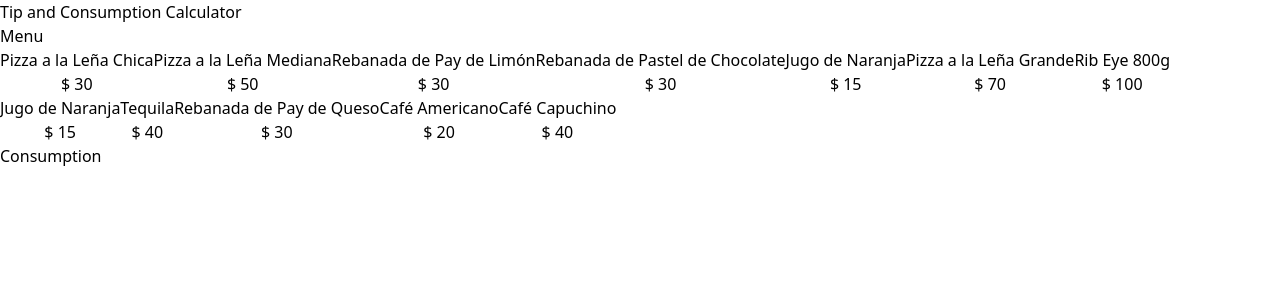
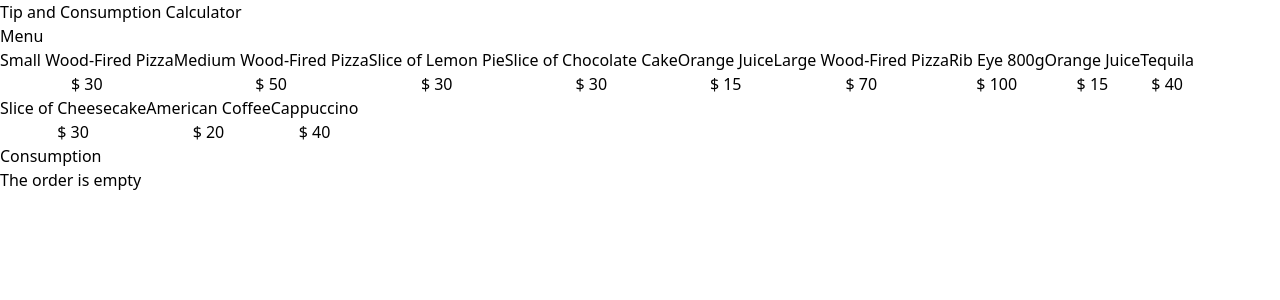
Before and after one commit to milagrosniro/tip-calculatorr, a React (Vite) app: page / in a window 1280 px wide. Shown: the top 300 px of the page. Built offline with nearby package versions, Linux system fonts and the light colour scheme.

Commit message:
deleteOrder

```diff
--- a/src/App.tsx
+++ b/src/App.tsx
@@ -5,19 +5,19 @@ import useOrder from "./components/hooks/useOrder";
 
 const App = () => {
 
-  const {addItem, order} = useOrder();
+  const {addItem, order, deleteOrder} = useOrder();
 
   return (
-    <>
+    <div className=" h-full">
     <Header/>
-    <main className=" max-w-7xl mx-auto py-20 grid md:grid-cols-2">
+    <main className=" max-w-7xl mx-auto py-20 grid md:grid-cols-2 h-full">
       <Menu addItem={addItem}/>
-      <Consumption order={order}/>
+      <Consumption order={order} deleteOrder={deleteOrder}/>
 
 
 
     </main>
-    </>
+    </div>
   )
 }
 
--- a/src/components/Consumption/ConsumptionItem/consumptionItem.types.ts
+++ b/src/components/Consumption/ConsumptionItem/consumptionItem.types.ts
@@ -1,5 +1,6 @@
 import { IOrderItem } from "../../../types";
 
 export interface IConsumptionItemProps{
-    item: IOrderItem
+    item: IOrderItem;
+    deleteOrder: (value: IOrderItem) => void;
 }
--- a/src/components/Consumption/ConsumptionItem/index.tsx
+++ b/src/components/Consumption/ConsumptionItem/index.tsx
@@ -1,20 +1,31 @@
+import { formatCurrency } from "../../../helpers"
 import { IConsumptionItemProps } from "./consumptionItem.types"
 
-const ConsumptionItem = ({item}: IConsumptionItemProps) => {
+const ConsumptionItem = ({item, deleteOrder}: IConsumptionItemProps) => {
     const {name, price, quantity} = item
   return (
-    <>
+
     <div
-    className=" border-2 border-teal-400 rounded-md hover:bg-teal-200 w-full p-3 flex justify-between"
+    className=" flex justify-between items-center border-t border-gray-200 py-5 last-of-type:border-b"
     >
 
-    <p>{name}</p>
-    <p>{quantity}</p>
-    <p className=" font-black">$ {price}</p>
+    <div>
+
+    <p>{name} - {formatCurrency(price)} </p>
+    <p className=" font-black">Quantity: {quantity} - {formatCurrency(price*quantity)} </p>
+    </div>
+
+<div>
+
+    <button
+    className=" flex items-center justify-center bg-red-600 h-8 w-8 rounded-full text-white font-black"
+    onClick={()=>deleteOrder(item)}
+    > x </button>
+</div>
 
     </div>
 
-    </>
+
   )
 }
 
--- a/src/components/Consumption/consumption.types.ts
+++ b/src/components/Consumption/consumption.types.ts
@@ -1,5 +1,6 @@
-import { IOrderState } from "../../types";
+import { IOrderItem, IOrderState } from "../../types";
 
 export interface IConsumptionProps{
-    order: IOrderState
+    order: IOrderState;
+    deleteOrder: (value: IOrderItem) => void
 }
--- a/src/components/Consumption/index.tsx
+++ b/src/components/Consumption/index.tsx
@@ -1,14 +1,16 @@
 import ConsumptionItem from "./ConsumptionItem"
 import { IConsumptionProps } from "./consumption.types"
 
-const Consumption = ({order}:IConsumptionProps) => {
+const Consumption = ({order, deleteOrder}:IConsumptionProps) => {
   return (
 
-    <div className=" p-5">
+    <div className=" p-5 h-full">
       <h2 className=" text-4xl font-black">Consumption</h2>
-      <div className=" space-y-3 mt-10">
+      <div className=" space-y-3 mt-10 border border-dashed pl-5 pr-5 border-slate-300 rounded-lg  h-full">
         {
-            order.map(elem => <ConsumptionItem key={elem.id} item={elem} />)
+           order.length === 0 ?
+           <p className=" text-center">The order is empty</p>
+           : order.map(elem => <ConsumptionItem key={elem.id} item={elem} deleteOrder={deleteOrder} />)
         }
 
       </div>
--- a/src/components/hooks/useOrder.ts
+++ b/src/components/hooks/useOrder.ts
@@ -1,5 +1,5 @@
 import { useState } from "react";
-import { IMenuItem, IOrderState } from "../../types";
+import { IMenuItem, IOrderItem, IOrderState } from "../../types";
 
 const useOrder = () => {
   const [order, setOrder] = useState<IOrderState>([]);
@@ -18,10 +18,16 @@ const useOrder = () => {
     }
   };
 
+  const deleteOrder = (orderItem: IOrderItem) => {
+    const orderUploader = order.filter((elem) => elem.id !== orderItem.id)
+    setOrder(orderUploader)
+  }
+
   return {
     addItem,
     order,
     setOrder,
+    deleteOrder
   };
 };
 
--- a/src/data/db.ts
+++ b/src/data/db.ts
@@ -1,34 +1,34 @@
-import { IMenuItem} from "../types";
+import { IMenuItem } from "../types";
 
-export const menuItems : IMenuItem []= [
+export const menuItems: IMenuItem[] = [
   {
     "id": 1,
-      "name": "Pizza a la Leña Chica",
+    "name": "Small Wood-Fired Pizza",
     "price": 30
   },
   {
     "id": 2,
-      "name": "Pizza a la Leña Mediana",
+    "name": "Medium Wood-Fired Pizza",
     "price": 50
   },
   {
     "id": 3,
-      "name": "Rebanada de Pay de Limón",
+    "name": "Slice of Lemon Pie",
     "price": 30
   },
   {
     "id": 4,
-      "name": "Rebanada de Pastel de Chocolate",
+    "name": "Slice of Chocolate Cake",
     "price": 30
   },
   {
     "id": 5,
-      "name": "Jugo de Naranja",
+    "name": "Orange Juice",
     "price": 15
   },
   {
     "id": 6,
-      "name": "Pizza a la Leña Grande",
+    "name": "Large Wood-Fired Pizza",
     "price": 70
   },
   {
@@ -38,7 +38,7 @@ export const menuItems : IMenuItem []= [
   },
   {
     "id": 8,
-      "name": "Jugo de Naranja",
+    "name": "Orange Juice",
     "price": 15
   },
   {
@@ -48,17 +48,17 @@ export const menuItems : IMenuItem []= [
   },
   {
     "id": 10,
-      "name": "Rebanada de Pay de Queso",
+    "name": "Slice of Cheesecake",
     "price": 30
   },
   {
     "id": 11,
-      "name": "Café Americano",
+    "name": "American Coffee",
     "price": 20
   },
   {
     "id": 12,
-      "name": "Café Capuchino",
+    "name": "Cappuccino",
     "price": 40
   }
 ]
--- /dev/null
+++ b/src/helpers/index.ts
@@ -0,0 +1,5 @@
+export const formatCurrency = (quantity: number) =>
+  new Intl.NumberFormat("en-US", {
+    style: "currency",
+    currency: "USD",
+  }).format(quantity);
```
Lines whose indentation alone changed are shown as unchanged.
